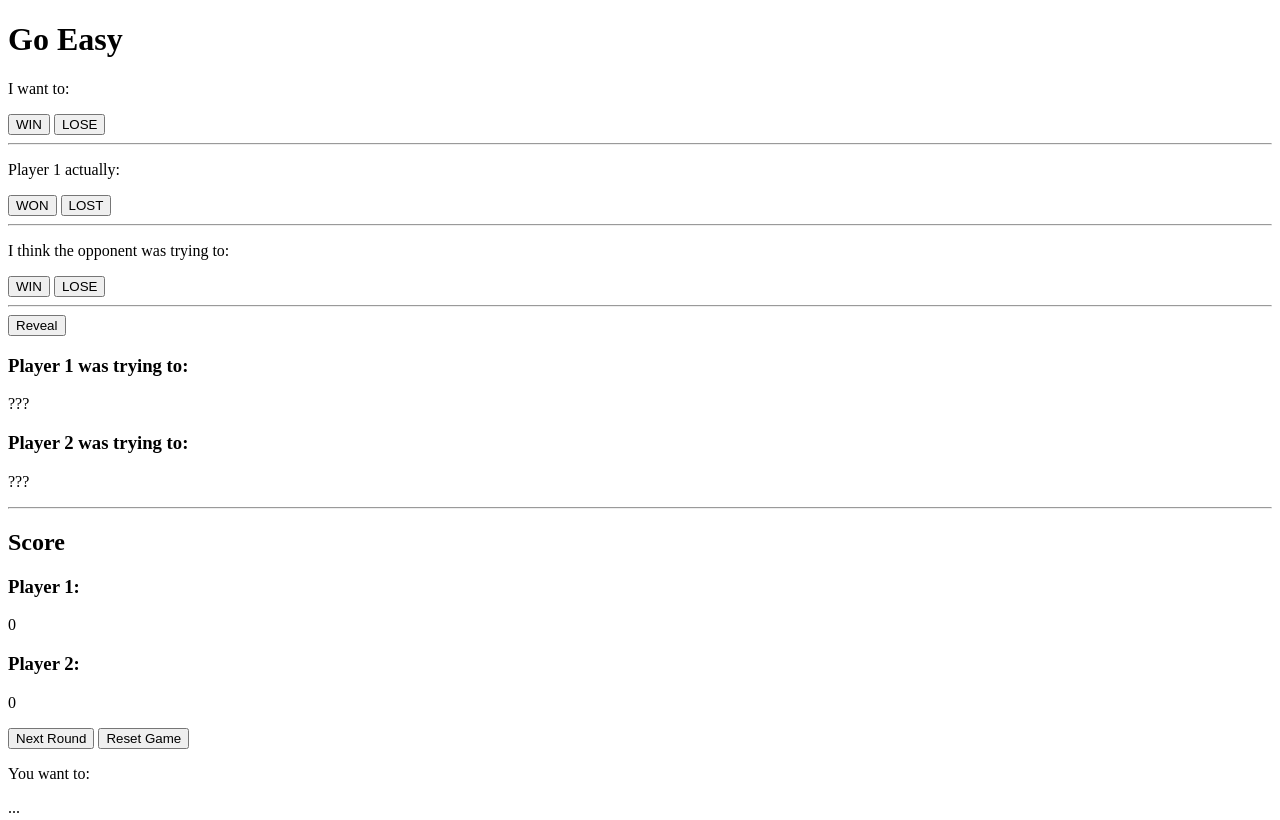
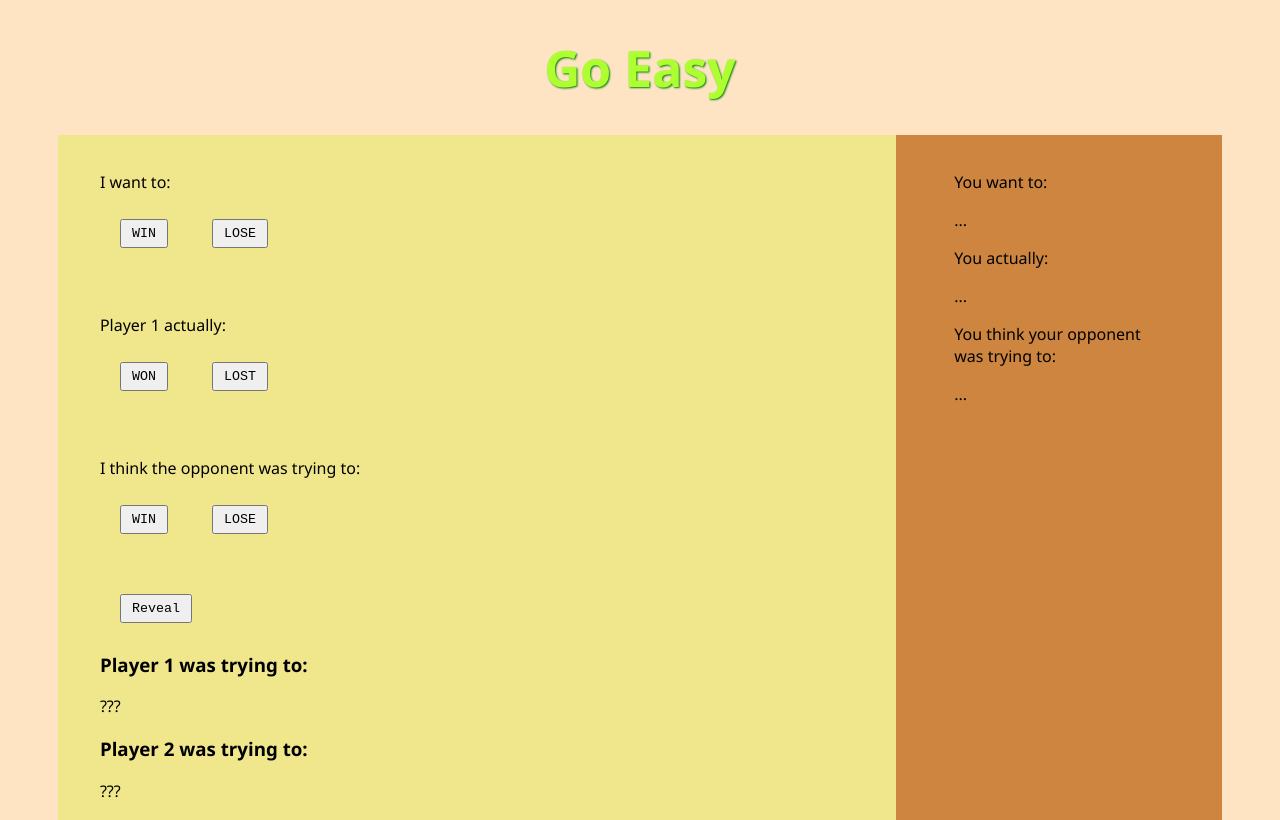
Before and after one commit to CrispyKorn/Go-Easy, a website: page GoEasy/public/index.html in a window 1280 px wide. Shown: the top 820 px of the page. Drawn offline with nearby package versions, Linux system fonts and the light colour scheme; no server answers.

Commit message:
Added some styling
Also fixed a win result bug

```diff
--- a/GoEasy/public/index.html
+++ b/GoEasy/public/index.html
@@ -15,23 +15,21 @@
     <body>
       <h1>Go Easy</h1>
       <main>
+        <div id="core">
           <section>
             <p>I want to: </p>
             <button id="pre-choice-win">WIN</button>
             <button id="pre-choice-lose">LOSE</button>
-          <hr />
           </section>
           <section class="host-side">
             <p>Player 1 actually: </p>
             <button id="post-result-win">WON</button>
             <button id="post-result-lose">LOST</button>
-          <hr />
           </section>
           <section>
             <p>I think the opponent was trying to: </p>
             <button id="post-choice-win">WIN</button>
             <button id="post-choice-lose">LOSE</button>
-          <hr />
           </section>
           <section>
             <button id="reveal" class="host-side">Reveal</button>
@@ -41,7 +39,6 @@
               <h3>Player 2 was trying to: </h3>
               <p id="player-two-choice">???</p>
             </div>
-          <hr />
           </section>
           <section>
             <h2>Score</h2>
@@ -54,6 +51,7 @@
             <button id="next-round">Next Round</button>
             <button id="reset">Reset Game</button>
           </section>
+        </div>
         <aside>
           <p>You want to: </p>
           <p id="client-choice">...</p>
--- a/GoEasy/public/style.css
+++ b/GoEasy/public/style.css
@@ -0,0 +1,42 @@
+section {
+    padding: 20px 5%;
+}
+
+aside {
+    flex: 1;
+    background-color: peru;
+    padding: 20px 5%;
+}
+
+#core {
+    flex: 4;
+    background-color: khaki;
+}
+
+main {
+    margin: 20px min(50px, 5%);
+    display: flex;
+}
+
+* {
+    /*border-width: 1px;
+    border-style: solid;*/
+    font-family:'Segoe UI', Tahoma, Geneva, Verdana, sans-serif;
+}
+
+button {
+    padding: 5px 10px;
+    margin: 10px 20px;
+    font-family: 'Courier New', Courier, monospace;
+}
+
+body {
+    background-color: bisque;
+}
+
+h1 {
+    text-align: center;
+    text-shadow: green 1px 1px 2px;
+    font-size: 50px;
+    color: greenyellow;
+}
--- a/GoEasy/server.js
+++ b/GoEasy/server.js
@@ -84,8 +84,8 @@ io.on("connection", (socket) =>
     {
         p1Won = true;
 
-        let isP1 = socket.id === p1Id;
-        socket.emit("client-result", isP1 ? (p1Won ? "won" : "lost") : (p1Won ? "lost" : "won"));
+        socket.emit("client-result", p1Won ? "won" : "lost");
+        socket.broadcast.emit("client-result", p1Won ? "lost" : "won");
 
         console.log(`P1 won: ${p1Won}`);
     });
@@ -94,7 +94,6 @@ io.on("connection", (socket) =>
     {
         p1Won = false;
 
-        let isP1 = socket.id === p1Id;
         socket.emit("client-result", p1Won ? "won" : "lost");
         socket.broadcast.emit("client-result", p1Won ? "lost" : "won");
 
```
Lines whose indentation alone changed are shown as unchanged.
